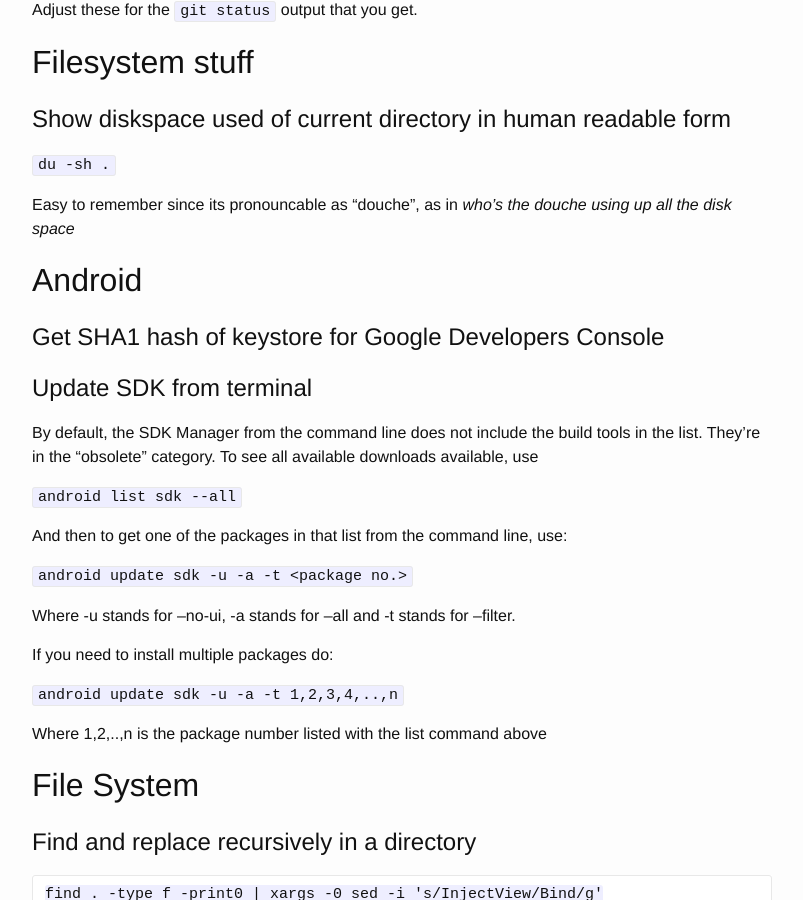
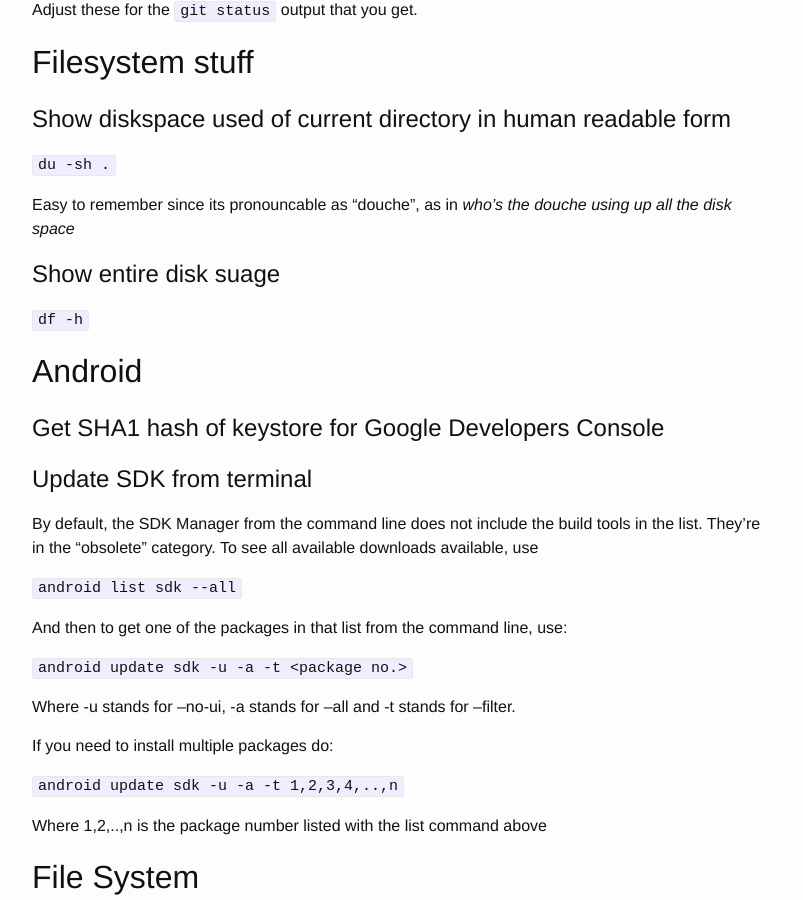
Before and after one commit to eliasbagley/eliasbagley.github.io, a Jekyll site: the page built from _posts/2015-11-03-shell-magic.markdown, in a window 1280 px wide and 900 px high, scrolled down 525 px. Shown: the whole window, without its empty margins (238-1041 px from the left). Built offline with Jekyll 4.4.1, drawn with Linux system fonts in a browser that asks for light colours; Markdown is read by kramdown in place of the engine named in the settings; comment, search, counter and statistics services are not loaded.

Commit message:
Update shell post

```diff
--- a/_posts/2015-11-03-shell-magic.markdown
+++ b/_posts/2015-11-03-shell-magic.markdown
@@ -24,6 +24,9 @@ The `$4` `$5` and `$5` were due to the fact that the `git status` output had spa
 
 Easy to remember since its pronouncable as "douche", as in _who's the douche using up all the disk space_
 
+# Show entire disk suage
+
+`df -h`
 
 ## Android
 
```
